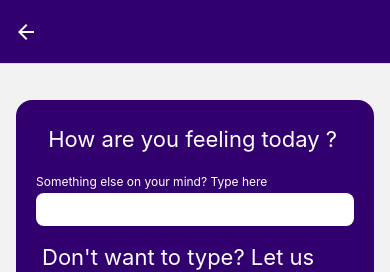
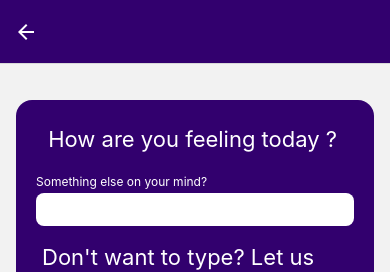
Before and after one commit to gks-96/selfHeal, a React Native app: screen /characterList in a window 390 px wide. Shown: the top 272 px of the page. Built offline with nearby package versions, Linux system fonts and the light colour scheme.

Commit message:
updating from call to speak

```diff
--- a/screens/CharacterListScreen.js
+++ b/screens/CharacterListScreen.js
@@ -36,10 +36,7 @@ function CharacterListScreen() {
           numColumns={languageDetails.numColumns}
           onPress={onPressHandler}
         />
-        <Input
-          style={{ fontSize: 20 }}
-          label="Something else on your mind? Type here "
-        />
+        <Input style={{ fontSize: 20 }} label="Something else on your mind?" />
 
         <Text style={styles.textStyle}>
           Don't want to type? Let us identify your emotion through your face
--- a/screens/LanguageSelectorScreen.js
+++ b/screens/LanguageSelectorScreen.js
@@ -114,17 +114,17 @@ function LanguageSelector() {
           </View>
           <View style={styles.buttonContainer}>
             <Button
-              onPress={() => methodologyHandler(SUPPORTEDMETHODLOGIES.CALL)}
+              onPress={() => methodologyHandler(SUPPORTEDMETHODLOGIES.SPEAK)}
               style={styles.button}
               buttonStyle={
-                methodology === SUPPORTEDMETHODLOGIES.CALL
+                methodology === SUPPORTEDMETHODLOGIES.SPEAK
                   ? styles.buttonSelected
                   : null
               }
               r
               textStyle={styles.text}
             >
-              Call
+              Speak
             </Button>
           </View>
         </Card>
--- a/store/language-context.js
+++ b/store/language-context.js
@@ -10,7 +10,7 @@ export const SUPPORTEDLANGUAGES = {
 
 export const SUPPORTEDMETHODLOGIES = {
   CHAT: "chat",
-  CALL: "call",
+  SPEAK: "speak",
 };
 
 const defaultState = {
```
